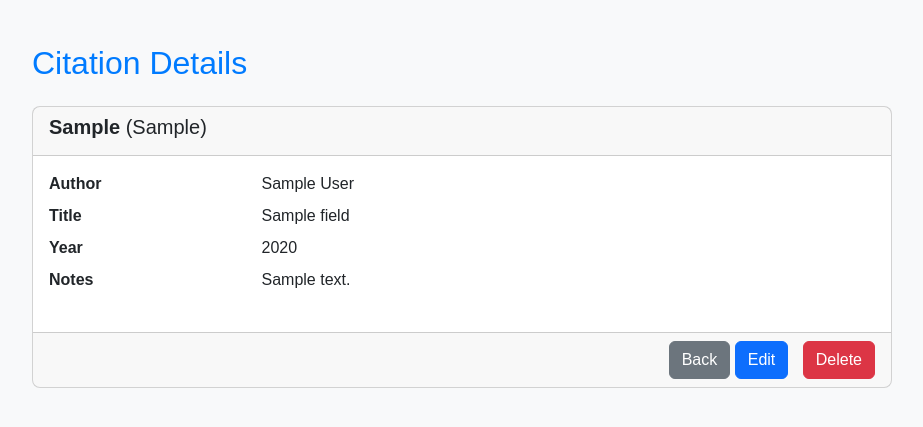
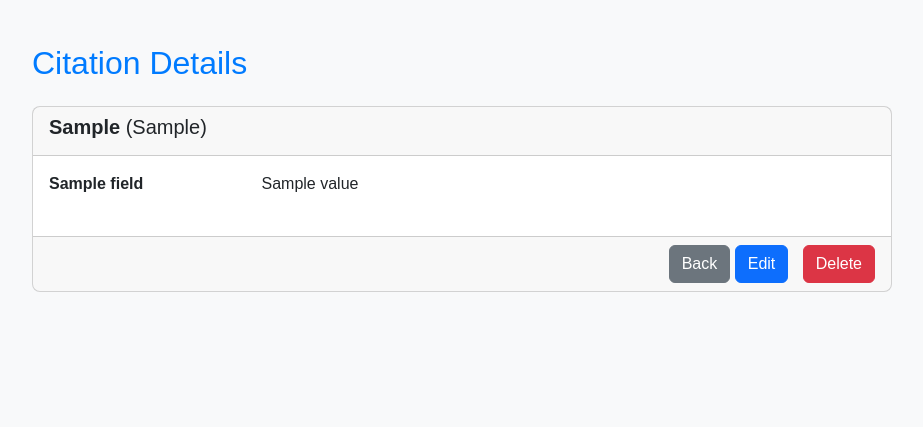
Before and after one commit to tkontt/SmartCite, a Flask app: template src/templates/citation.html in a window 1280 px wide. Shown: the part 96-523 px from the top of the page, without its empty margins (178-1101 px from the left). Run offline with Flask 3, Linux system fonts and the light colour scheme; the template is opened without the code that fills it: most values are stand-ins (such as "Sample title", 1, 10 or a date in 2020).

Commit message:
Viitteen kaikki kentät näkyviin, notes pois

```diff
--- a/src/templates/citation.html
+++ b/src/templates/citation.html
@@ -13,17 +13,19 @@ Citation Details
     </div>
     <div class="card-body">
         <dl class="row">
-            <dt class="col-sm-3">Author</dt>
-            <dd class="col-sm-9">{{ citation.fields.get('author', 'N/A') }}</dd>
+            <input type="hidden"
+            name="citation_type"
+            value="{{ citation.citation_type }}"
+            id="citation_type"
+            {% for field, value in citation.fields.items() %}
+            data-{{ field }}="{{ value }}"
+            {% endfor %}>
 
-            <dt class="col-sm-3">Title</dt>
-            <dd class="col-sm-9">{{ citation.fields.get('title', 'N/A') }}</dd>
+            {% for field, value in citation.fields.items() %}
+                <dt class="col-sm-3">{{ field }}</dt>
+                <dd class="col-sm-9">{{ value }}</dd>
+            {% endfor %}
 
-            <dt class="col-sm-3">Year</dt>
-            <dd class="col-sm-9">{{ citation.fields.get('year', 'N/A') }}</dd>
-
-            <dt class="col-sm-3">Notes</dt>
-            <dd class="col-sm-9">{{ citation.fields.get('notes', 'N/A') }}</dd>
         </dl>
     </div>
     <div class="card-footer text-end">
```
